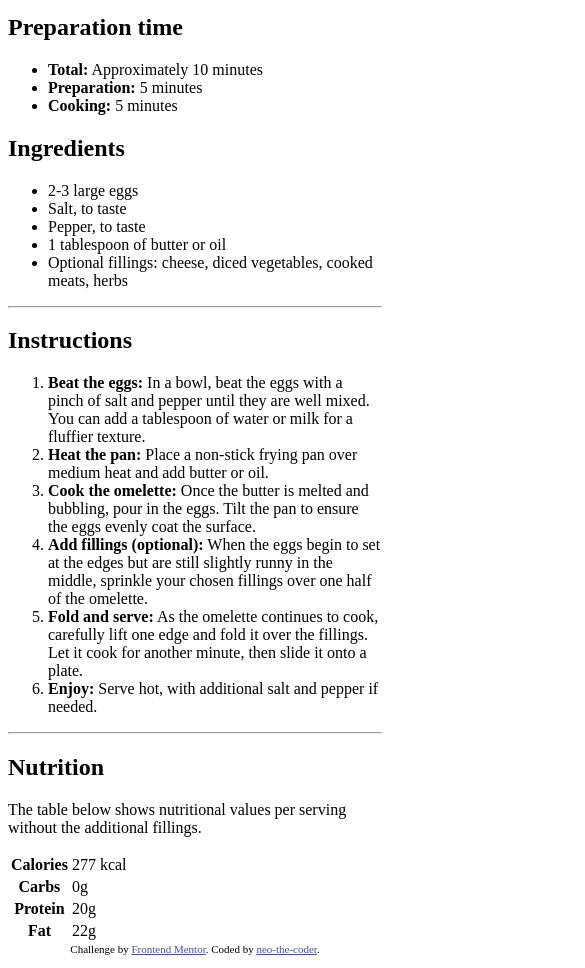
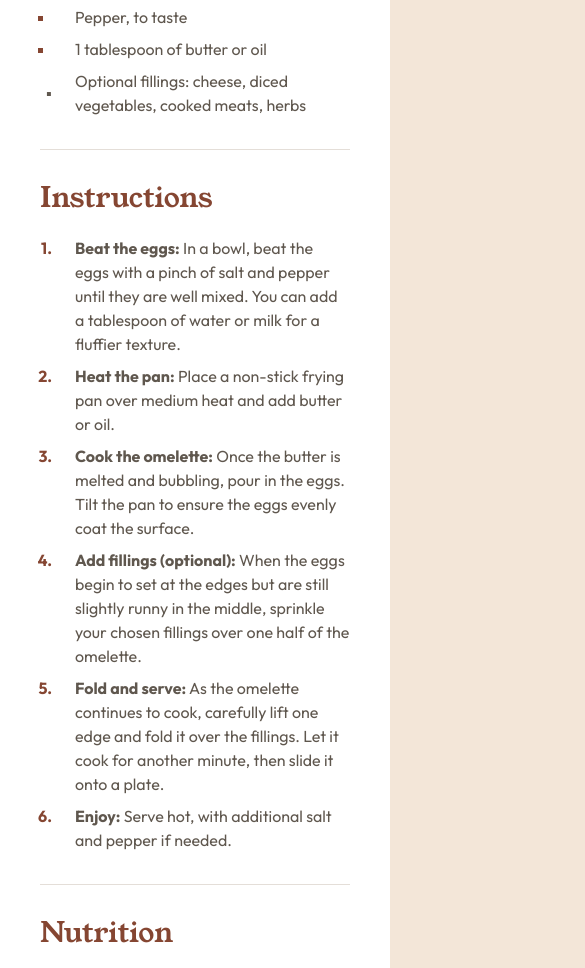
Before and after one commit to neo-the-coder/frontendmentor, a plain HTML site: page recipe-page-main/index.html in a window 390 px wide. Shown: the part 778-1746 px from the top of the page, 585 px wide, since content can reach past the window. Drawn offline with Linux system fonts and the light colour scheme.

Commit message:
recipe-page: add css

```diff
--- a/recipe-page-main/index.html
+++ b/recipe-page-main/index.html
@@ -5,14 +5,11 @@
   <meta name="viewport" content="width=device-width, initial-scale=1.0"> <!-- displays site properly based on user's device -->
 
   <link rel="icon" type="image/png" sizes="32x32" href="./assets/images/favicon-32x32.png">
+  <link rel="preload" href="./assets/fonts/young-serif/YoungSerif-Regular.ttf" as="font" crossorigin />
+  <link rel="preload" href="./assets/fonts/outfit/Outfit-VariableFont_wght.ttf" as="font" crossorigin />
+  <link rel="stylesheet" href="./styles.css" />
 
   <title>Frontend Mentor | Recipe page</title>
-
-  <!-- Feel free to remove these styles or customise in your own stylesheet 👍 -->
-  <style>
-    .attribution { font-size: 11px; text-align: center; }
-    .attribution a { color: hsl(228, 45%, 44%); }
-  </style>
 </head>
 <body>
   <main class="recipe-card">
@@ -28,7 +25,7 @@
 
     <section class="prep-time">
       <h2 class="prep-time-heading">Preparation time</h2>
-      <ul class="list">
+      <ul class="prep-list">
         <li class="list-item">
           <strong class="list-item-strong">Total:</strong> Approximately 10 minutes
         </li>
@@ -43,7 +40,7 @@
 
     <section class="ingredients">
       <h2 class="heading">Ingredients</h2>
-      <ul class="list">
+      <ul class="ingredients-list">
         <li class="list-item">2-3 large eggs</li>
         <li class="list-item">Salt, to taste</li>
         <li class="list-item">Pepper, to taste</li>
@@ -72,9 +69,10 @@
       <h2 class="heading">Nutrition</h2>
       <p class="text">The table below shows nutritional values per serving without the additional fillings.</p>
       <table class="table">
+        <tbody class="table-body">
           <tr class="table-row">
             <th class="table-heading text">Calories</th>
-            <td class="table-data">277 kcal</td>
+            <td class="table-data">277kcal</td>
           </tr>
           <tr class="table-row">
             <th class="table-heading text">Carbs</th>
@@ -88,6 +86,7 @@
             <th class="table-heading text">Fat</th>
             <td class="table-data">22g</td>
           </tr>
+        </tbody>
       </table>
     </section>
 
--- /dev/null
+++ b/recipe-page-main/styles.css
@@ -0,0 +1,237 @@
+:root {
+  --color-white: hsl(0, 0%, 100%);
+  --color-stone-100: hsl(30, 54%, 90%);
+  --color-stone-150: hsl(30, 18%, 87%);
+  --color-stone-600: hsl(30, 10%, 34%);
+  --color-stone-900: hsl(24, 5%, 18%);
+  --color-brown-800: hsl(14, 45%, 36%);
+  --color-rose-800: hsl(332, 51%, 32%);
+  --color-rose-50: hsl(330, 100%, 98%);
+  --font-young-serif: "Young Serif", serif;
+  --font-outfit: "Outfit", serif;
+}
+
+@font-face {
+  font-family: "Young Serif";
+  font-weight: 400;
+  font-variant: normal;
+  font-display: swap;
+  src: url(./assets/fonts/young-serif/YoungSerif-Regular.ttf) format('truetype');
+}
+
+@font-face {
+  font-family: 'Outfit';
+  font-weight: 400 700;
+  font-variant: normal;
+  font-display: swap;
+  src: url('./assets/fonts/outfit/Outfit-VariableFont_wght.ttf') format('truetype');
+}
+
+* {
+  margin: 0;
+  padding: 0;
+  box-sizing: border-box;
+}
+
+html {
+  font-size: 16px;
+}
+
+body {
+  background-color: var(--color-stone-100);
+}
+
+ul,
+ol {
+  margin-left: 15px;
+  list-style-position: outside;
+}
+
+hr {
+  margin: 32px 0 34px;
+  background-color: var(--color-stone-150);
+  height: 1px;
+  border: none;
+}
+
+.heading {
+  font: 400 28px/100% var(--font-young-serif);
+  color: var(--color-brown-800);
+  margin: 24px 0;
+}
+
+.text,
+li.list-item {
+  font: 400 16px/150% var(--font-outfit);
+  color: var(--color-stone-600);
+}
+
+main.recipe-card {
+  max-width: 735px;
+  margin: 0 auto;
+  padding: 40px 40px 30px;
+  border-radius: 30px;
+  background-color: var(--color-white);
+}
+
+figure.recipe-image-container {
+  height: 300px;
+  border-radius: 15px;
+  margin-bottom: 40px;
+}
+
+.recipe-image {
+  width: 100%;
+  height: 100%;
+  object-fit: cover;
+  border-radius: 15px;
+}
+
+h1.recipe-name {
+  margin: 24px 0;
+  font: 400 40px/100% var(--font-young-serif);
+  color: var(--color-stone-900);
+}
+
+section.prep-time {
+  background-color: var(--color-rose-50);
+  border-radius: 12px;
+  padding: 28px;
+  margin: 32px 0;
+}
+
+h2.prep-time-heading {
+  font: 600 20px/100% var(--font-outfit);
+  color: var(--color-rose-800);
+  margin-bottom: 16px;
+}
+
+ul.prep-list li.list-item::marker {
+  color: var(--color-rose-800);
+}
+
+li.list-item {
+  margin: 8px 0;
+  padding-left: 20px;
+}
+
+li.list-item::marker {
+  font: 700 16px/150% var(--font-outfit);
+  color: var(--color-brown-800);
+}
+
+li.list-item:last-child {
+  margin-bottom: 0;
+}
+
+ul.ingredients-list {
+  color: var(--color-brown-800);
+  list-style-type: square;
+}
+
+ol.list {
+  list-style-type: decimal;
+}
+
+table.table {
+  width: 100%;
+  text-align: left;
+  border-collapse: collapse;
+}
+
+tr.table-row:not(:last-child) {
+  border-bottom: 1px solid var(--color-stone-150);
+}
+
+th.table-heading,
+td.table-data {
+  padding: 12px 0;
+  font: 500 16px/150% var(--font-outfit);
+}
+
+th.table-heading {
+  width: 50%;
+  padding-left: 32px;
+}
+
+td.table-data {
+  font-weight: 700;
+  color: var(--color-brown-800);
+}
+
+.attribution {
+  margin-top: 40px;
+  padding: 20px;
+  font-family: var(--font-outfit);
+  font-size: 14px;
+  text-align: center;
+}
+
+.attribution a {
+  color: var(--color-rose-800);
+}
+
+@media only screen and (max-width: 600px) {
+  main.recipe-card {
+    padding: 0 0 30px;
+  }
+
+  main.recipe-card, figure.recipe-image-container, .recipe-image {
+    border-radius: 0;
+  }
+
+  figure.recipe-image-container {
+    height: 171px;
+  }
+
+  header, section, section.prep-time, hr {
+    margin-left: 40px;
+    margin-right: 40px;
+  }
+
+  h1.recipe-name {
+    font-size: 35px;
+    margin-bottom: 28px;
+  }
+
+  header.recipe-header p.text {
+    font-size: 15px;
+  }
+
+  .section.prep-time {
+    margin-top: 36px;
+  }
+
+  ul.prep-list li.list-item:first-child,
+  ul.ingredients-list li.list-item:last-child {
+    position: relative;
+  }
+
+  ul.prep-list li.list-item:first-child::marker,
+  ul.ingredients-list li.list-item:last-child::marker {
+    content: "";
+  }
+
+  ul.prep-list li.list-item:first-child::before {
+    content: "•";
+    font: 700 16px/150% var(--font-outfit);
+    position: absolute;
+    left: -9px;
+    top: 50%;
+    transform: translateY(-50%);
+  }
+
+  ul.ingredients-list li.list-item:last-child::before {
+    content: "▪";
+    font: 700 16px/150% var(--font-outfit);
+    position: absolute;
+    left: -9px;
+    top: 50%;
+    transform: translateY(-50%);
+  }
+
+  .attribution {
+    margin-top: 0;
+    font-size: 16px;
+  }
+}
```
